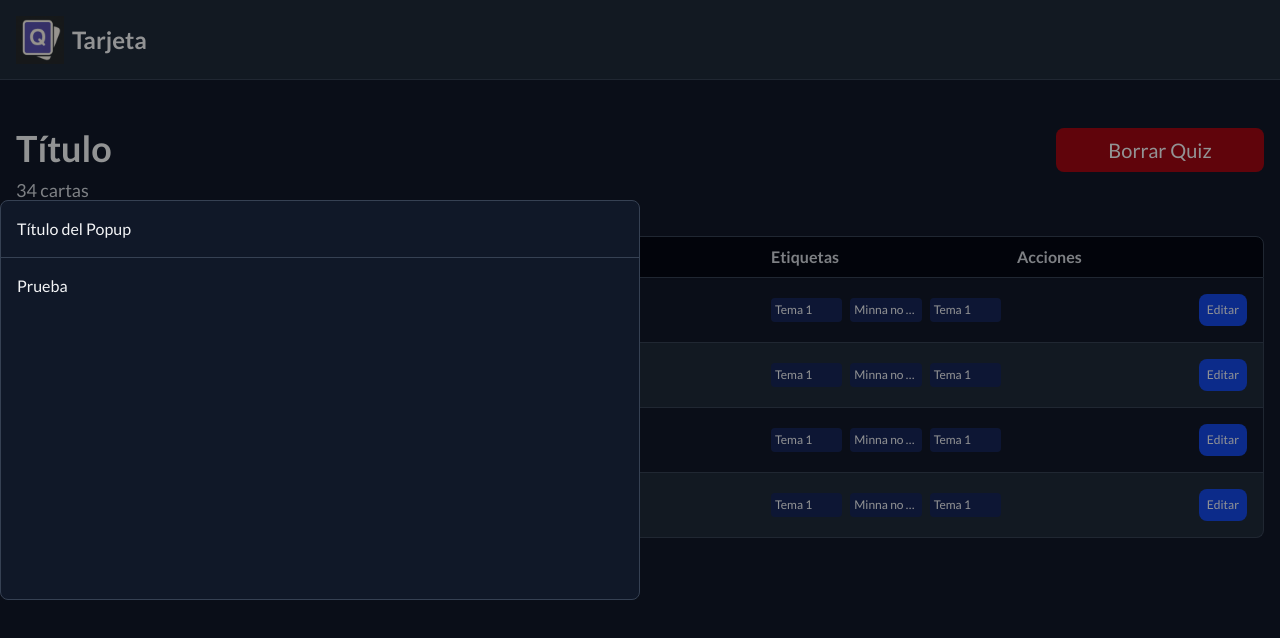
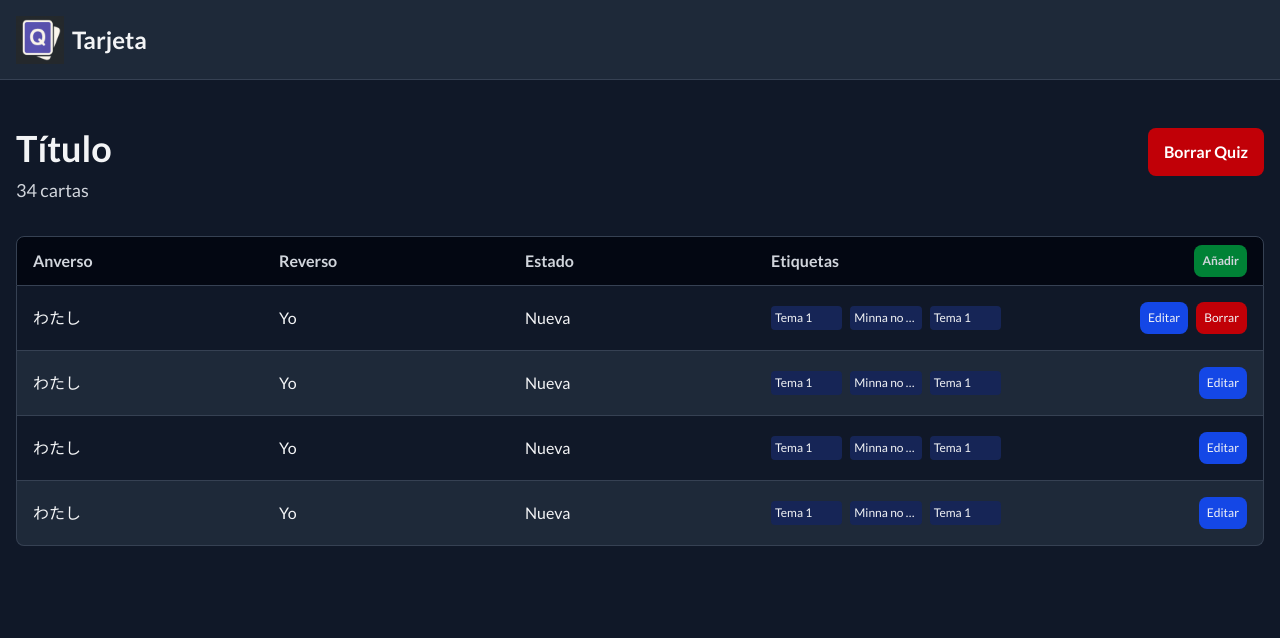
Before and after one commit to CMF-Keph/quizcard, a Next.js app: page /quiz/1/edit in a window 1280 px wide. Shown: the top 638 px of the page. Built offline with nearby package versions, Linux system fonts and the light colour scheme.

Commit message:
feat: popup

```diff
--- /dev/null
+++ b/app/hook/usePopup.ts
@@ -0,0 +1,20 @@
+'use client';
+
+import { createContext, useContext } from "react";
+
+type PopupState = {
+  isOpen: boolean;
+  content: React.ReactNode | null;
+  title?: string;
+  show: (content: React.ReactNode, title?: string) => void;
+  hide: () => void;
+  toggle: (content?: React.ReactNode, title?: string) => void;
+};
+
+export const PopupContext = createContext<PopupState | undefined>(undefined);
+
+export const usePopup = () => {
+  const ctx = useContext(PopupContext);
+  if (!ctx) throw new Error("usePopup must be used within PopupProvider");
+  return ctx;
+};
--- a/app/layout.tsx
+++ b/app/layout.tsx
@@ -3,6 +3,7 @@ import { Lato } from "next/font/google";
 import "./globals.css"
 import Navbar from "./shared/Navbar";
 import Popup from "./shared/Popup";
+import PopupProvider from "./provider/PopupProvider";
 
 const font = Lato({
   subsets: ['latin'],
@@ -10,8 +11,8 @@ const font = Lato({
 });
 
 export const metadata: Metadata = {
-  title: "Create Next App",
-  description: "Generated by create next app",
+  title: "Quizmaster",
+  description: "Aprende y se consistente gracias a Deckmaster",
 };
 
 export default function RootLayout({
@@ -24,6 +25,7 @@ export default function RootLayout({
       <body
         className={`${font.className} antialiased bg-gray-900 text-gray-100 relative`}
       >
+        <PopupProvider>
           <Popup>
             <div>
               Prueba
@@ -33,6 +35,7 @@ export default function RootLayout({
           <main className="px-4 py-12">
             {children}
           </main>
+        </PopupProvider>
       </body>
     </html>
   );
--- a/app/page.tsx
+++ b/app/page.tsx
@@ -8,8 +8,8 @@ const Home = () => {
           <h1 className="text-4xl font-bold text-gray-100">Mis Tarjetas</h1>
           <p className="text-gray-300 text-lg font-medium">Controla y sigue el progreso de los mazos que tienes</p>
         </div>
-        <div className="w-2/12">
-          <Link href="/quiz/create" className="bg-blue-600 hover:bg-blue-700 text-white font-semibold p-4 rounded cursor-pointer w-full">
+        <div className="w-2/12 text-right">
+          <Link href="/quiz/create" className="bg-blue-600 hover:bg-blue-700 text-white font-semibold px-4 py-3 rounded cursor-pointer inline-block">
             Crear Tarjeta
           </Link>
         </div>
--- /dev/null
+++ b/app/provider/PopupProvider.tsx
@@ -0,0 +1,32 @@
+'use client';
+
+import { useState } from "react";
+import { PopupContext } from "../hook/usePopup";
+
+export const PopupProvider: React.FC<{ children: React.ReactNode }> = ({ children }) => {
+  const [isOpen, setOpen] = useState(false);
+  const [content, setContent] = useState<React.ReactNode | null>(null);
+  const [title, setTitle] = useState<string | undefined>(undefined);
+
+  const show = (content: React.ReactNode, title?: string) => {
+    setContent(content);
+    setTitle(title);
+    setOpen(true);
+  };
+  const hide = () => {
+    setOpen(false);
+    setContent(null);
+    setTitle(undefined);
+  };
+  const toggle = (content?: React.ReactNode, title?: string) => {
+    if (isOpen) hide();
+    else show(content ?? null, title);
+  };
+
+  return (
+    <PopupContext.Provider value={{ isOpen, content, title, show, hide, toggle }}>
+      {children}
+    </PopupContext.Provider>
+  );
+};
+export default PopupProvider
--- a/app/quiz/[id]/edit/page.tsx
+++ b/app/quiz/[id]/edit/page.tsx
@@ -1,5 +1,10 @@
+'use client';
+
+import { usePopup } from "@/app/hook/usePopup";
 
 const Edit = () => {
+  const { show } = usePopup();
+
   return (
     <div className="mx-auto max-w-7xl flex flex-col gap-8">
       <div className="flex flex-wrap justify-between">
@@ -7,17 +12,19 @@ const Edit = () => {
           <h1 className="text-4xl font-bold text-gray-100">Título</h1>
           <p className="text-gray-300 text-lg font-medium">34 cartas</p>
         </div>
-        <div className="w-2/12">
-          <button className="bg-red-800 text-xl hover:bg-red-900 p-2 rounded-lg cursor-pointer w-full">Borrar Quiz</button>
+        <div className="w-2/12 text-right">
+          <button className="bg-red-700 font-semibold hover:bg-red-800 px-4 py-3 rounded-lg cursor-pointer w-auto text-white">Borrar Quiz</button>
         </div>
       </div>
       <div className="flex flex-col w-full">
-        <div className="px-4 py-2 gap-4 grid grid-cols-5 border border-gray-700 text-gray-300 font-semibold bg-gray-950 rounded-t-lg">
+        <div className="px-4 py-2 gap-4 grid grid-cols-5 border border-gray-700 text-gray-300 font-semibold bg-gray-950 rounded-t-lg items-center">
           <p>Anverso</p>
           <p>Reverso</p>
           <p>Estado</p>
           <p>Etiquetas</p>
-          <p>Acciones</p>
+          <div className="flex justify-end">
+            <button onClick={() => show(<div>Test</div>, "Crear tarjeta")} className="hover:bg-green-800 cursor-pointer bg-green-700 p-2 text-xs rounded-lg">Añadir</button>
+          </div>
         </div>
         <div className="grid grid-cols-5 border-b odd:bg-gray-800 border-x p-4 gap-4 last:rounded-b-lg border-gray-700 text-gray-100 text-medium bg-gray-900 items-center">
           <p>わたし</p>
@@ -28,8 +35,9 @@ const Edit = () => {
             <span className="whitespace-nowrap overflow-hidden text-ellipsis bg-blue-950 p-1 rounded">Minna no Nihongo</span>
             <span className="whitespace-nowrap overflow-hidden text-ellipsis bg-blue-950 p-1 rounded">Tema 1</span>
           </p>
-          <p className="text-right">
-            <button className="hover:bg-blue-800 cursor-pointer bg-blue-700 p-2 text-xs rounded-lg">Editar</button>
+          <p className="flex gap-2 justify-end">
+            <button onClick={() => show(<div>Test</div>, "Editar tarjeta")} className="hover:bg-blue-800 cursor-pointer bg-blue-700 p-2 text-xs rounded-lg">Editar</button>
+            <button className="hover:bg-red-800 cursor-pointer bg-red-700 p-2 text-xs rounded-lg">Borrar</button>
           </p>
         </div>
         <div className="grid grid-cols-5 border-b odd:bg-gray-800 border-x p-4 gap-4 last:rounded-b-lg border-gray-700 text-gray-100 text-medium bg-gray-900 items-center">
--- a/app/shared/Popup.tsx
+++ b/app/shared/Popup.tsx
@@ -1,16 +1,46 @@
+'use client';
+
+import { useEffect } from "react";
+import { usePopup } from "../hook/usePopup";
+
 interface PopupProps {
   children: React.ReactNode
 }
 
-const Popup: React.FC<PopupProps> = ({children}) => {
+const Popup: React.FC<PopupProps> = () => {
+  const { isOpen, content, title, hide } = usePopup();
+
+  useEffect(() => {
+    if (isOpen) {
+      document.body.style.overflow = "hidden";
+    } else {
+      document.body.style.overflow = "";
+    }
+  }, [isOpen]);
+
+  useEffect(() => {
+    if (!isOpen) return;
+
+    const onKey = (e: KeyboardEvent) => {
+      if (e.key === "Escape") hide();
+    };
+
+    window.addEventListener("keydown", onKey);
+
+    return () => window.removeEventListener("keydown", onKey);
+  }, [isOpen, hide]);
+
+  if (!isOpen) return null;
+
   return (
-    <div className="bg-black/40 w-screen h-screen absolute top-0 left-0 flex flex-wrap justify-between items-center z-50">
-      <div className="w-3/6 h-3/6 bg-gray-900 border border-gray-700 rounded-lg">
-        <div className="border-b border-gray-700 p-4">
-          <h2>Título del Popup</h2>
+    <div onMouseDown={() => hide()} className="bg-black/40 w-screen h-screen absolute top-0 left-0 flex flex-wrap justify-center items-center z-50">
+      <div onMouseDown={(e) => e.stopPropagation()} className="min-w-3/6 min-h-3/6 bg-gray-900 border border-gray-700 rounded-lg overflow-hidden">
+        <div className="border-b border-gray-700 p-4 flex justify-between items-center bg-gray-800">
+          <h2 className="text-gray-100 text-2xl font-bold">{title ?? "Ventana"}</h2>
+          <button onClick={hide} className="text-gray-400 hover:bg-gray-900 transition-colors px-2 py-1 rounded-lg hover:text-gray-100 cursor-pointer">X</button>
         </div>
         <div className="p-4">
-          {children}
+          {content}
         </div>
       </div>
     </div>
```
Lines whose indentation alone changed are shown as unchanged.
